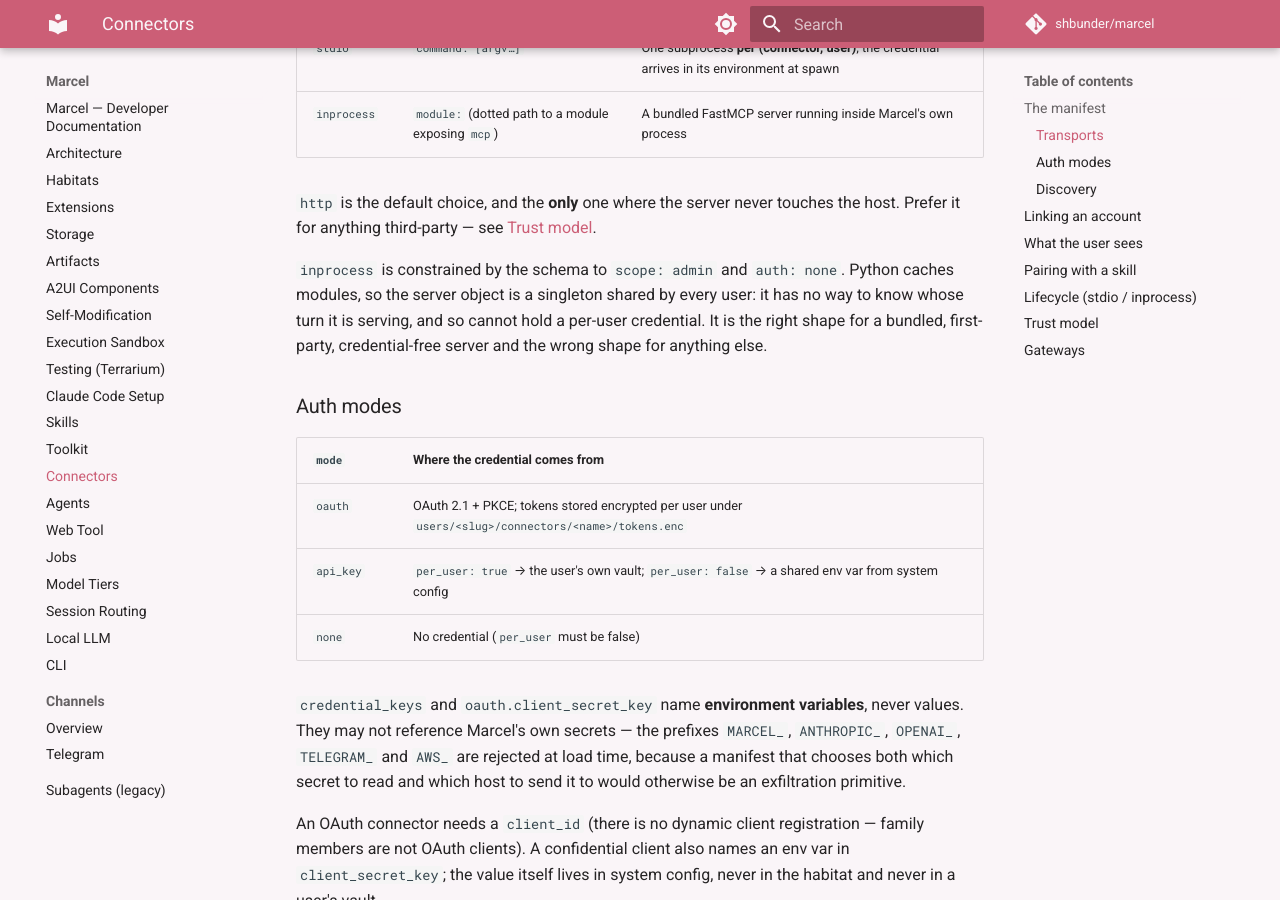
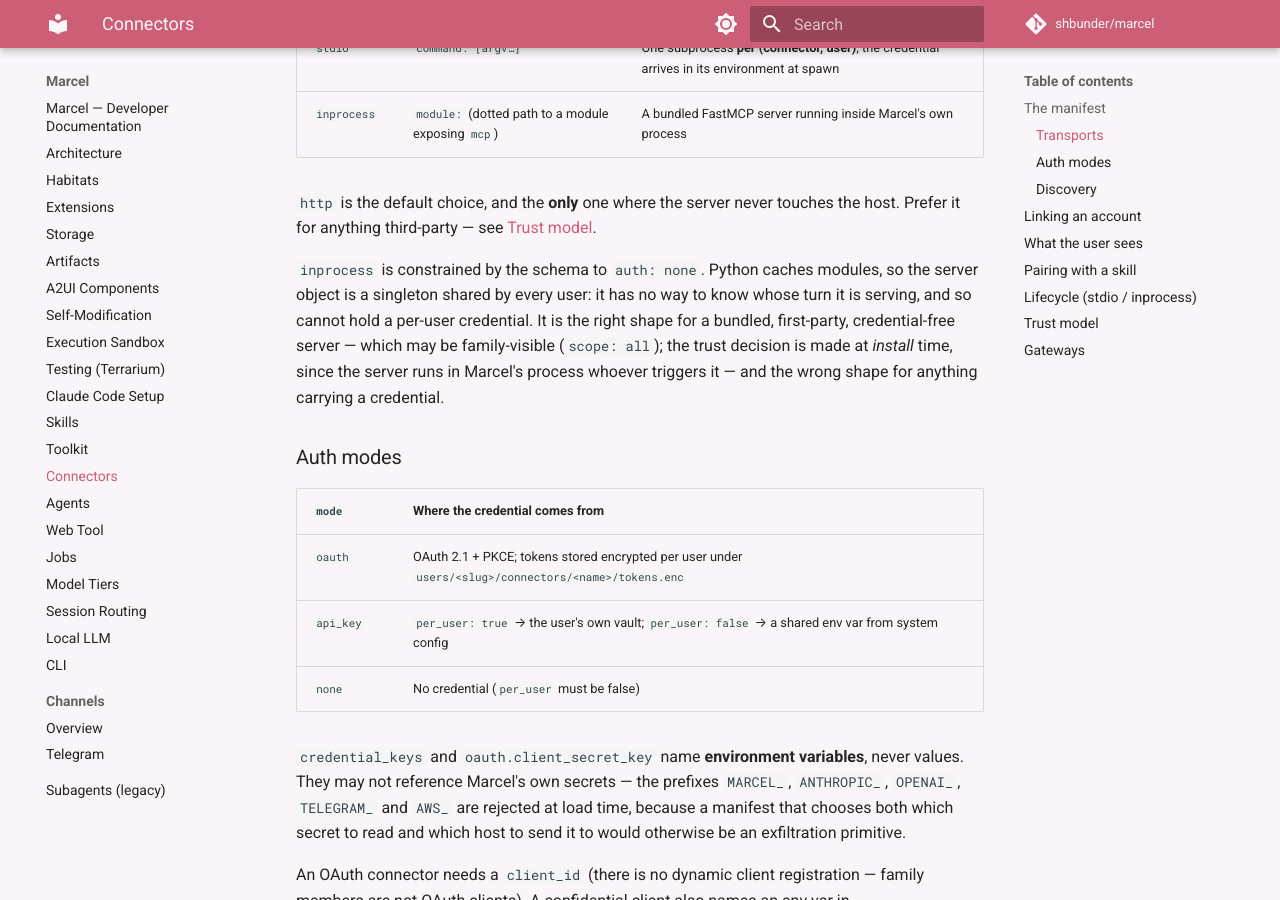
Before and after one commit to shbunder/marcel, an MkDocs documentation site: the page built from docs/connectors.md, in a window 1280 px wide and 900 px high, scrolled down 1322 px. Built offline with MkDocs 1.6.1 and Material for MkDocs 9.7.7, drawn with Linux system fonts in a browser that asks for light colours; comment, search, counter and statistics services are not loaded; some of the changed text lies outside the part shown.

Commit message:
[STORY-260719-0e1689] impl: relax inprocess to auth:none only (user-approved)
Migrating the news park surfaced that the audit's inprocess pairing
(scope:admin AND auth:none) is not equally load-bearing on both halves.

auth:none stays — the imported server is a module singleton shared by every
user and structurally cannot hold a per-user credential.

scope:admin is dropped. scope gates who may *use* a connector; the
memory-sharing risk the pairing cited is about who may *install* one, and
habitats are admin-installed either way. The server runs in Marcel's process
whichever family member triggers it, so forcing admin-only usage bought no
containment while keeping a credential-free first-party server (news —
auth:none, family-visible by design) away from the family it exists for.

Approved by the zoo keeper at step-8 pickup; recorded as ADR-260718-231cad
Amendment 2026-07-19b. Consequence: news and docker can be inprocess (docker
keeps scope:admin because docker itself is admin-only, not because the
transport demands it); icloud and banking still go stdio for per-user
credential delivery — which also narrows the dep-venv open question to the
stdio parks.

Validator renamed to _inprocess_carries_no_credential to match what it now
enforces; tests updated (family-visible inprocess is asserted legal, the
per-user-credential rejection stays); docs/connectors.md reworded.

Co-Authored-By: Claude Opus 4.8 <noreply@anthropic.com>

```diff
--- a/docs/connectors.md
+++ b/docs/connectors.md
@@ -60,11 +60,13 @@ enforced at load time.
 `http` is the default choice, and the **only** one where the server never touches
 the host. Prefer it for anything third-party — see [Trust model](#trust-model).
 
-`inprocess` is constrained by the schema to `scope: admin` and `auth: none`.
-Python caches modules, so the server object is a singleton shared by every user:
-it has no way to know whose turn it is serving, and so cannot hold a per-user
-credential. It is the right shape for a bundled, first-party, credential-free
-server and the wrong shape for anything else.
+`inprocess` is constrained by the schema to `auth: none`. Python caches
+modules, so the server object is a singleton shared by every user: it has no way
+to know whose turn it is serving, and so cannot hold a per-user credential. It
+is the right shape for a bundled, first-party, credential-free server — which
+may be family-visible (`scope: all`); the trust decision is made at *install*
+time, since the server runs in Marcel's process whoever triggers it — and the
+wrong shape for anything carrying a credential.
 
 ### Auth modes
 
@@ -172,8 +174,9 @@ Practically:
 - Prefer **`http`** for anything third-party. The server never touches the host.
 - Treat **`stdio`** as a deliberate admin decision, not the path of least
   resistance — an `npx`-fetched server is arbitrary code with filesystem access.
-- **`inprocess`** is admin-scoped and credential-free by construction; use it for
-  bundled first-party servers only.
+- **`inprocess`** is credential-free by construction; use it for bundled
+  first-party servers only. Who may *use* it is a `scope:` choice — the trust
+  decision was already made when an admin installed it.
 
 Marcel never forwards its own tokens upstream. A connector receives only the
 credential resolved for it, from the user's vault or their token store — there is
```
Also changed, not shown: 5 other files.
